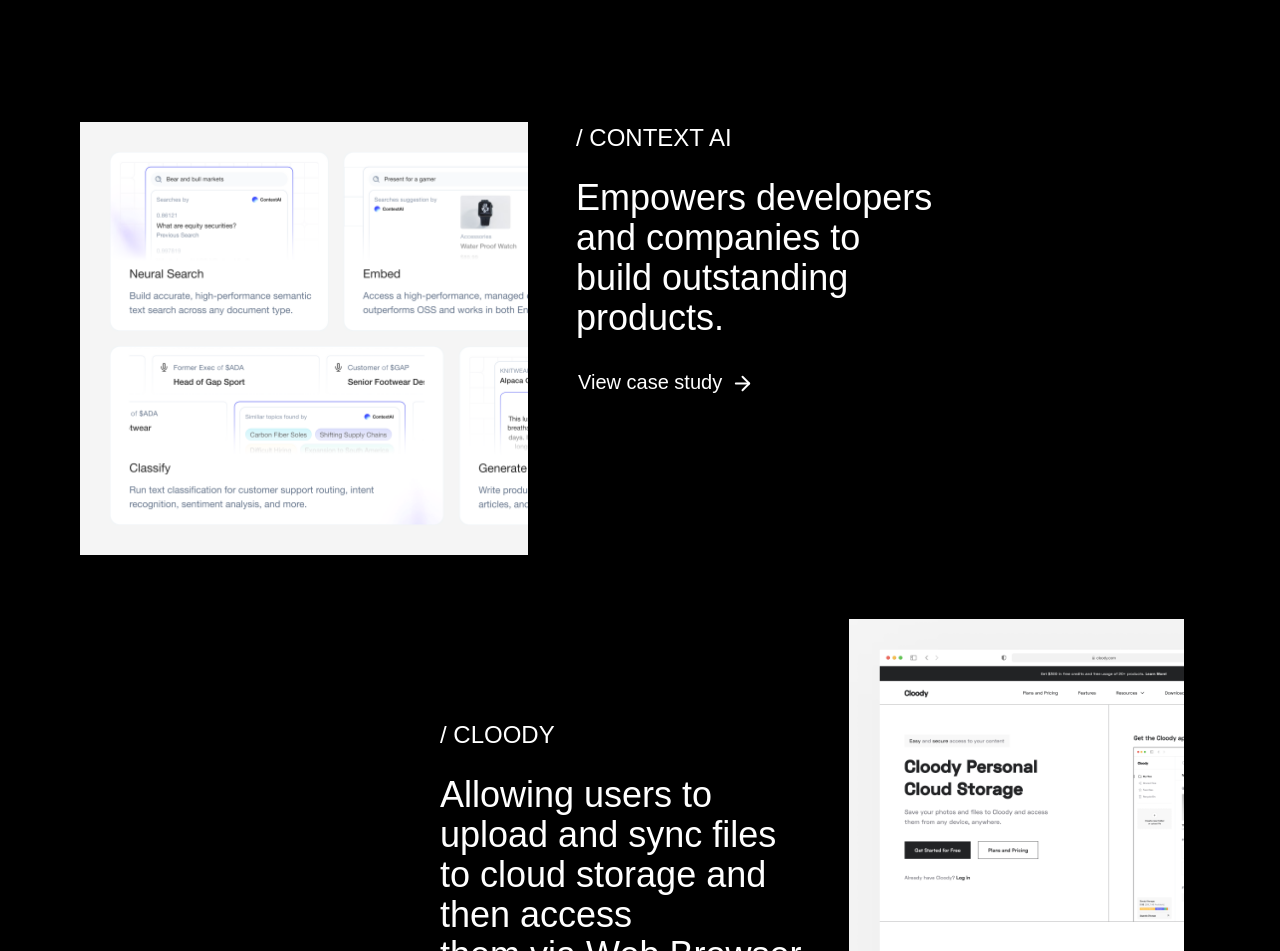
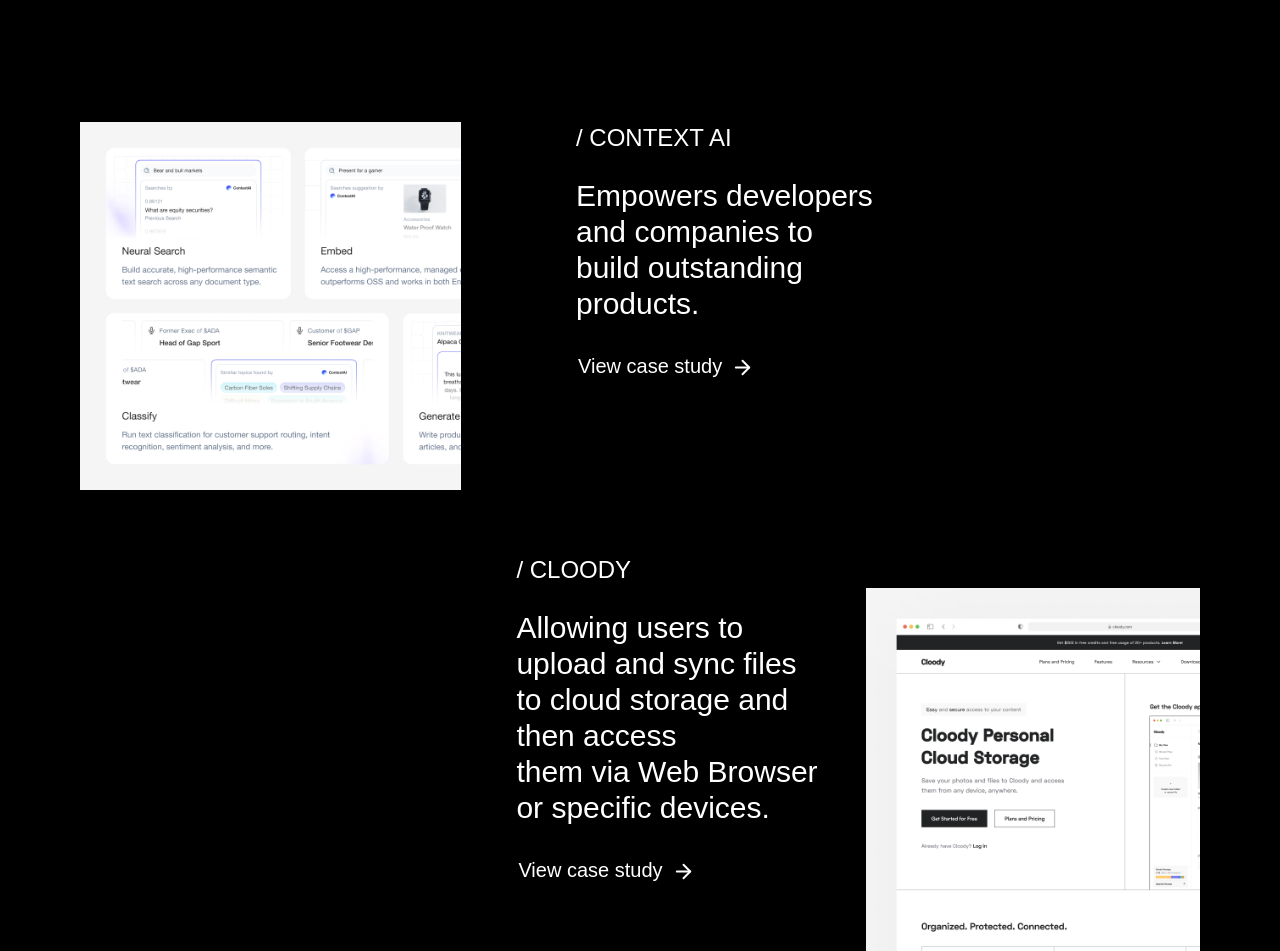
Before and after one commit to JihadZaidan/nexa-complete-verse, a Next.js app: page /works in a window 1280 px wide. Shown: the part 1081-2032 px from the top of the page. Built offline with nearby package versions, Linux system fonts and the light colour scheme; a web font is replaced by a local one.

Commit message:
style(ui): styling padding in tablet ui improve
styles padding , flex direction for items

```diff
--- a/src/components/works/centerwork.tsx
+++ b/src/components/works/centerwork.tsx
@@ -19,19 +19,20 @@
     useSlideFromRight(seimageRef, 0.3);
 
     return (
-        <div className="max-w-full w-full lg:px-20 lg:py-20 px-8 py-8 bg-black">
+        <div className="max-w-full w-full lg:px-20 lg:py-20 md:px-14 md:py-8 px-8 py-8 bg-black">
             <div className="w-full flex flex-col lg:gap-[-64px] gap-16">
-                <div className="w-full justify-left items-left flex lg:flex-row flex-col-reverse gap-12">
+                <div className="w-full justify-left items-left flex lg:flex-row md:flex-row flex-col-reverse gap-12">
                     <div ref={fimageRef} className="lg:w-[40%] w-full">
                         <Image
                             src={work2}
                             alt="second-work-features"
+                            className="lg:w-[75%] lg:w-[85%]"
                         />
                     </div>
 
-                    <div ref={fibeRef} className="justify-left items-left flex flex-col gap-6 bg-transparent">
+                    <div ref={fibeRef} className="justify-start items-start flex flex-col gap-6 bg-transparent">
                         <h5 className="text-2xl font-normal text-left text-white">/ CONTEXT AI</h5>
-                        <h4 className="lg:text-4xl text-xl font-normal text-left text-white">
+                        <h4 className="lg:text-3xl text-xl font-normal text-left text-white">
                             Empowers developers <br />
                             and companies to <br />
                             build outstanding <br />
@@ -46,10 +47,10 @@
                     </div>
                 </div>
 
-                <div className="w-full justify-right items-right flex lg:flex-row flex-col gap-12 lg:pl-90">
-                    <div ref={secobeRef} className="justify-left items-left flex flex-col gap-6 bg-transparent relative lg:top-25">
+                <div className="w-full justify-end items-end flex lg:flex-row md:flex-row flex-col gap-12 lg:pl-90">
+                    <div ref={secobeRef} className="justify-left items-left flex flex-col gap-6 bg-transparent lg:pb-20">
                         <h5 className="text-2xl font-normal text-left text-white">/ CLOODY</h5>
-                        <h4 className="lg:text-4xl text-xl font-normal text-left text-white">
+                        <h4 className="lg:text-3xl text-xl font-normal text-left text-white">
                             Allowing users to <br />
                             upload and sync files <br />
                             to cloud storage and <br />
@@ -65,7 +66,7 @@
                         </div>
                     </div>
 
-                    <div ref={seimageRef} className="lg:w-[44%] w-full">
+                    <div ref={seimageRef} className="lg:w-[44%] md:w-[44%] w-full">
                         <Image
                             src={crop}
                             alt="worker first photos"
```
